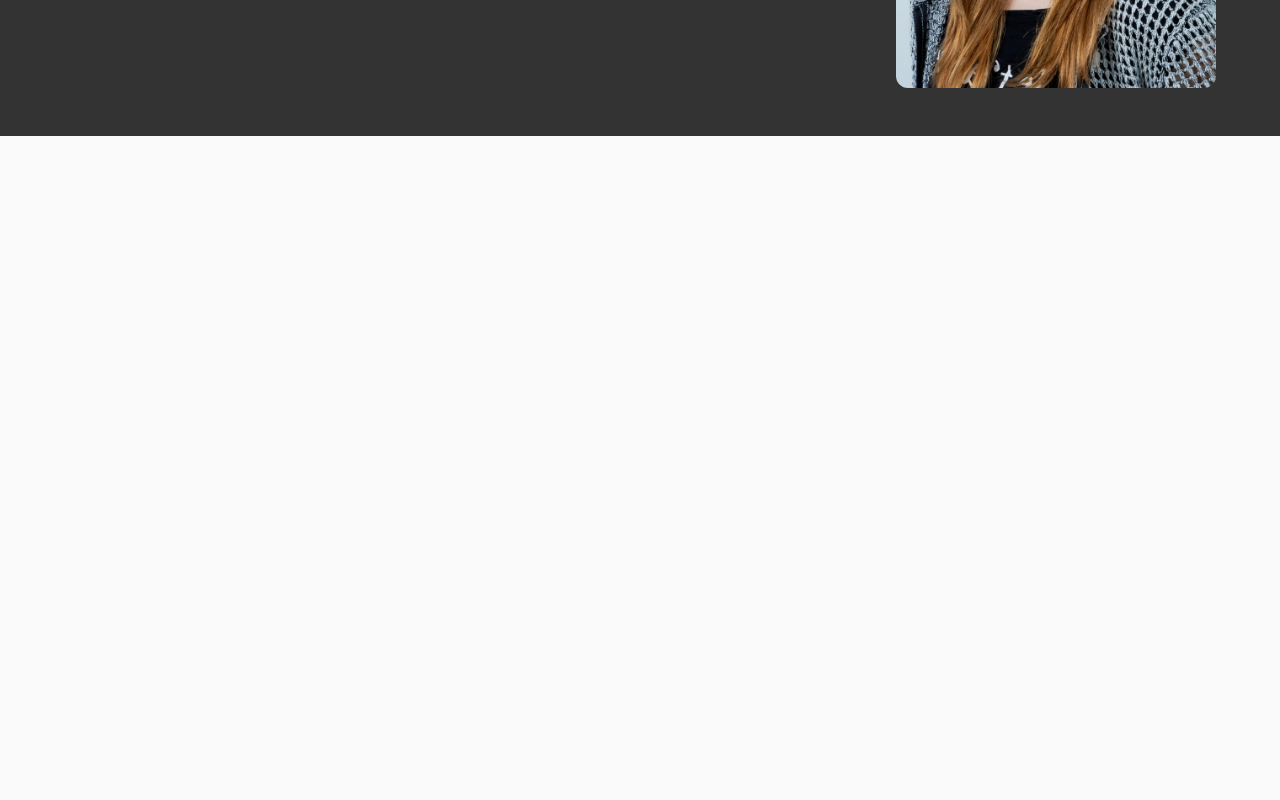
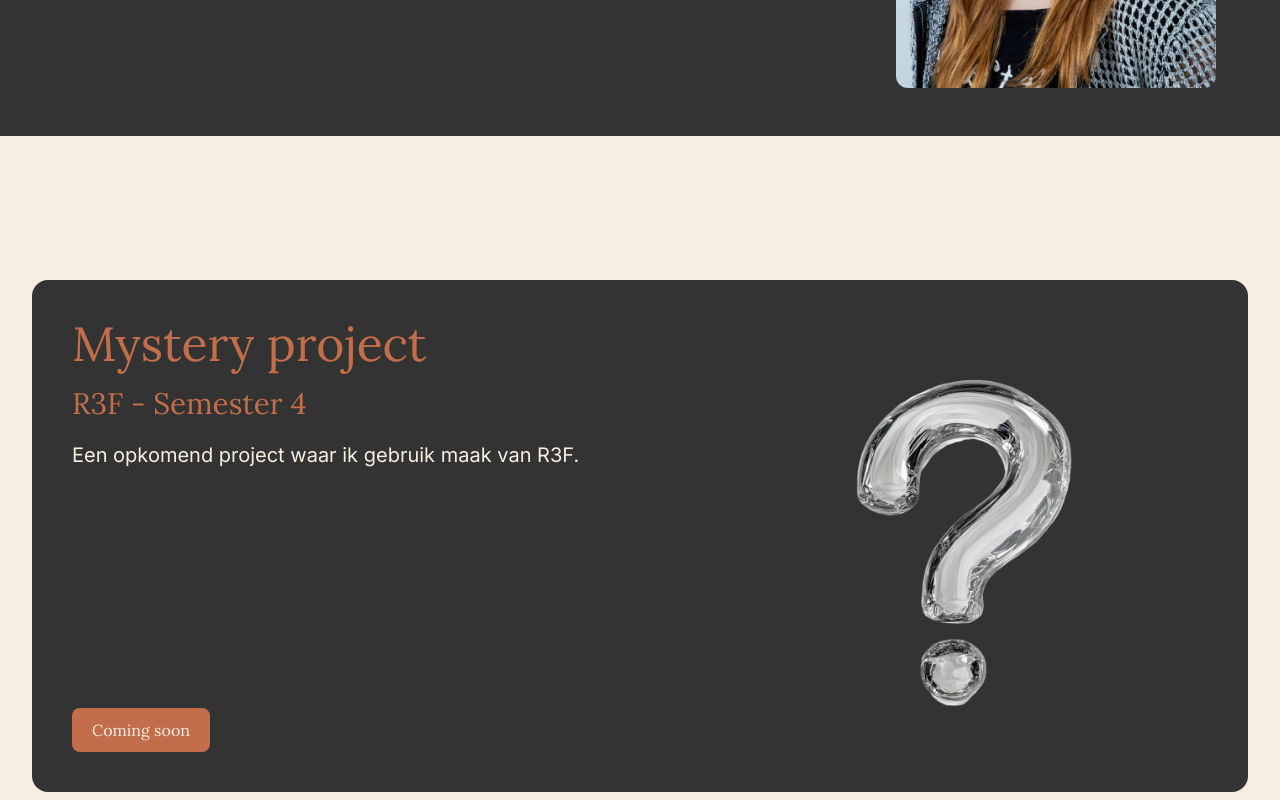
Before and after one commit to dromique/site, a Next.js app: page / in a window 1280 px wide. Shown: the part 1160-1960 px from the top of the page. Built offline with nearby package versions, Linux system fonts and the light colour scheme.

Commit message:
update VerticalScrollSection to use dynamic viewport height class

```diff
--- a/app/components/vertical-scroll-section.tsx
+++ b/app/components/vertical-scroll-section.tsx
@@ -257,7 +257,7 @@ export default function VerticalScrollSection() {
 
   return (
     <div
-      className="scroll-section vertical-section h-1vh overflow-hidden bg-[#F7EDE1]"
+      className="scroll-section vertical-section h-lvh overflow-hidden bg-[#F7EDE1]"
       ref={scrollSectionRef}
     >
       <div className="wrapper relative h-full w-full overflow-hidden bg-[#F7EDE1]">
```
